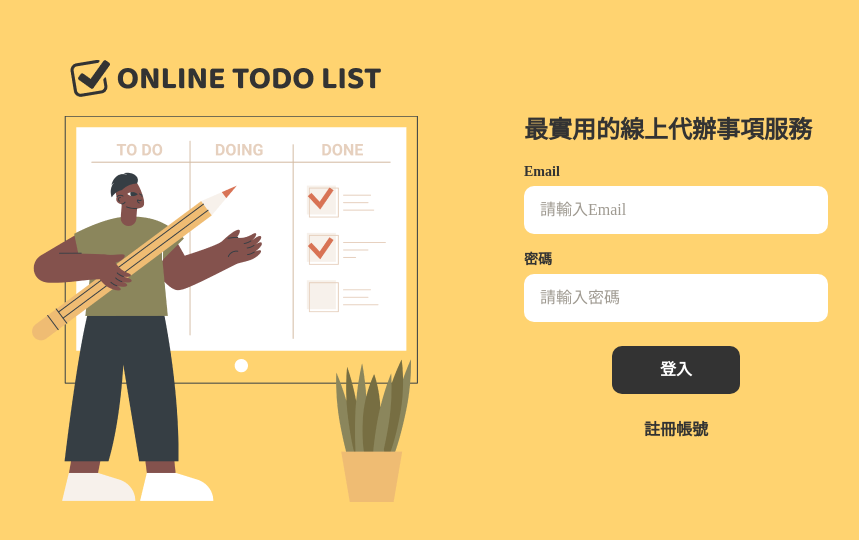
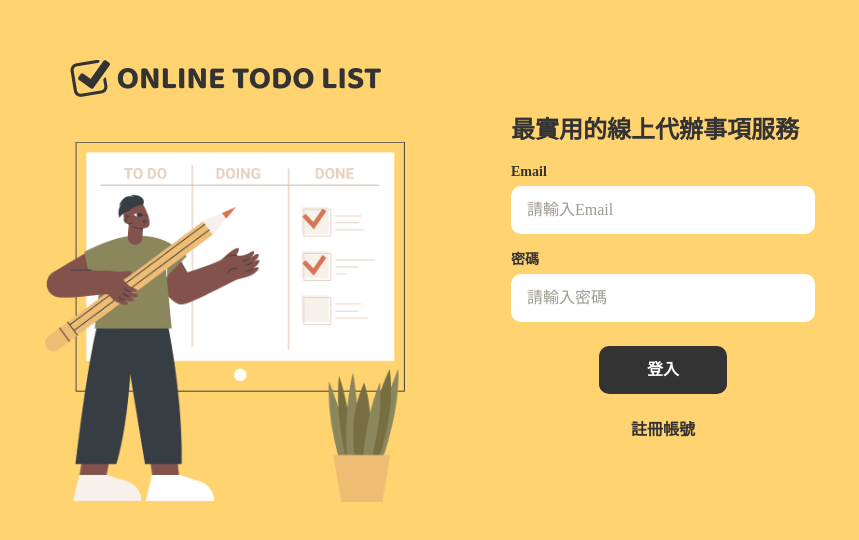
Before and after one commit to Annie-Peng/ONLINE-TODO-LIST, a React (Create React App) app: page / in a window 1280 px wide. Shown: the part 122-662 px from the top of the page, without its empty margins (210-1069 px from the left). Built offline with nearby package versions, Linux system fonts and the light colour scheme.

Commit message:
style Header & Cover component

```diff
--- a/src/components/common/cover.js
+++ b/src/components/common/cover.js
@@ -1,15 +1,13 @@
-import Logo from "../../components/common/logo.js";
+import Logo from "./logo.js";
 import coverPic from "../../images/cover/coverPic.png";
-
-function CoverPic() {
-  return <img src={coverPic} className="max-w-[386px]" />;
-}
 
 export default function Cover() {
   return (
     <div className="flex flex-col justify-between h-full">
       <Logo width={313} height={470} />
-      <CoverPic />
+      <div className="max-w-[360px]">
+        <img src={coverPic} />
+      </div>
     </div>
   );
 }
--- a/src/components/common/header.js
+++ b/src/components/todolist/header.js
@@ -1,6 +1,6 @@
-import Logo from "./logo";
+import Logo from "../common/logo";
 
-export default function CoverTitle({ onClickPage }) {
+export default function Header({ onClickPage }) {
   return (
     <header className="flex justify-between items-center">
       <Logo width={242} height={38} />
```
